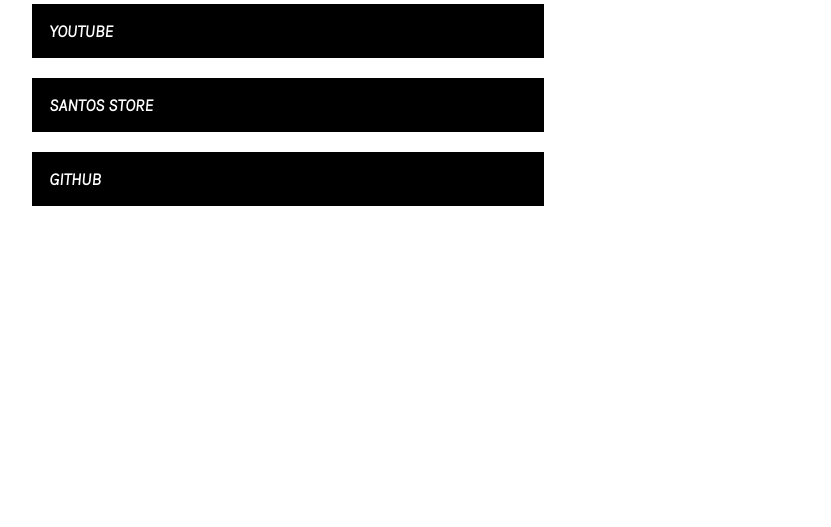
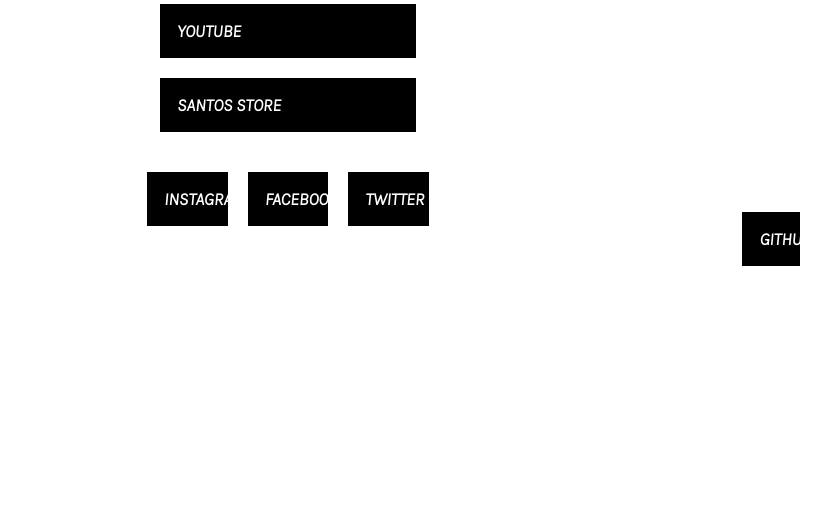
Before and after one commit to jeanlvm/Projeto-Haken-PS, a plain HTML site: page index.html in a window 1280 px wide. Shown: the part 273-800 px from the top of the page, without its empty margins (352-1183 px from the left). Drawn offline with Linux system fonts and the light colour scheme.

Commit message:
adcionado as redes sociais

```diff
--- a/index.html
+++ b/index.html
@@ -6,26 +6,24 @@
         <meta name="viewport" content="width=device-width, initial-scale=1.0">
         <link rel="stylesheet" href="style.css">
         <title>LinkTree</title>
+        <script src="Buttons.js" defer></script>
     </head>
     <body>
         <div class="link-tree">
-            <img src="santos.png" alt="Escudo Santos">
+            <img src="img/santos.png" alt="Escudo Santos">
             <h1>Santos FC</h1>
             <a href="https://www.youtube.com/c/santosfc/videos">youtube</a>
             <a href="https://www.santosstore.com.br/">Santos Store</a>
-            <a href="https://github.com/jeanlvm">GitHub</a>
         </div>
+
+        <div class="github">
+             <a href="https://github.com/jeanlvm">GitHub</a>
+        </div>
+
+        <div class="redes">
+            <a href="https://www.instagram.com/santosfc/?hl=pt-br">instagram</a>
+            <a href="https://www.facebook.com/santosfc/">facebook</a>
+            <a href="https://twitter.com/SantosFC?ref_src=twsrc%5Egoogle%7Ctwcamp%5Eserp%7Ctwgr%5Eauthor">twitter</a>
+     </div>
     </body>
-
-
-
-
-
-
-
-
-
-
-
-
 </html>
--- a/style.css
+++ b/style.css
@@ -3,7 +3,7 @@
     margin: 0;
     padding: 0;
     box-sizing: border-box;
-    color: white;
+    color: rgb(0, 0, 0);
     font-family: 'Karla', sans-serif;
 }
 
@@ -13,7 +13,32 @@
 
 body{
     background-color: var(--bgcoloor);
+}
 
+.github{
+    display: flex;
+    justify-content: right;
+    position: absolute;
+    width: 90vw;
+    margin:40px auto;
+    gap: 20px;
+}
+
+.github a {
+    background-color:black ;
+    color: var(--bgcoloor);
+    width: 5%;
+    padding: 15px;
+    text-decoration: none;
+    text-transform: uppercase;
+    font-size: 1.1rem;
+    font-weight: bold;
+    border: solid 2px black;
+}
+
+.github a:hover{
+    background-color:rgb(56, 59, 58);
+    color: solid 2px black;
 }
 
 .link-tree {
@@ -38,7 +63,7 @@ gap: 20px;
 .link-tree a {
 background-color:black ;
 color: var(--bgcoloor);
-width: 100%;
+width: 50%;
 padding: 15px;
 text-decoration: none;
 text-transform: uppercase;
@@ -48,10 +73,35 @@ border: solid 2px black;
 }
 
 .link-tree a:hover{
-    background-color: black;
+    background-color:rgb(56, 59, 58);
     color: solid 2px black;
 }
 
 .link-tree {
     width: 40vw;
 }
+
+.redes{
+    display: flex;
+    justify-content: center;
+    width: 90vw;
+    margin:40px auto;
+    gap: 20px;
+}
+
+.redes a {
+    background-color:black ;
+    color: var(--bgcoloor);
+    width: 7%;
+    padding: 15px;
+    text-decoration: none;
+    text-transform: uppercase;
+    font-size: 1.1rem;
+    font-weight: bold;
+    border: solid 2px black;
+}
+
+.redes a:hover{
+    background-color:rgb(56, 59, 58);
+    color: solid 2px black;
+}
```
Also changed, not shown: Button.js (added), img/insta.png (added), img/santos.png (renamed from santos.png), img/twitter.jpg (added).
